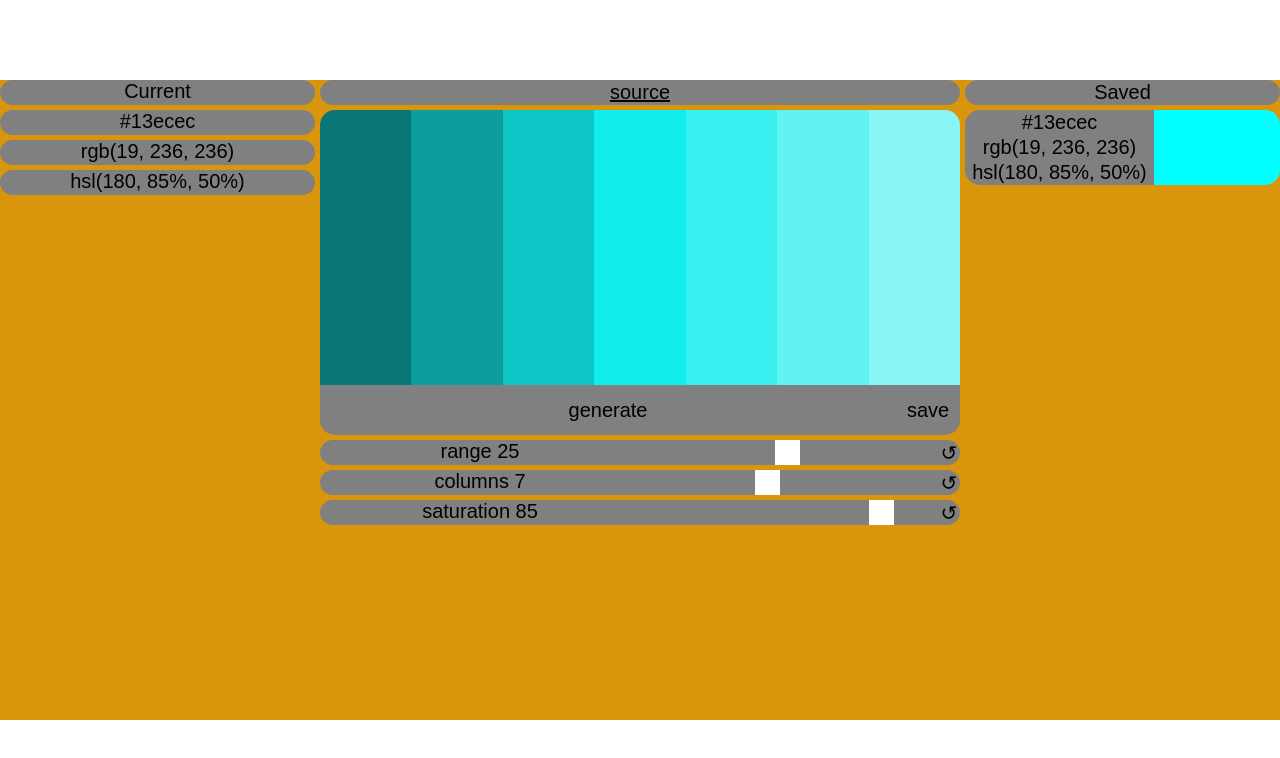
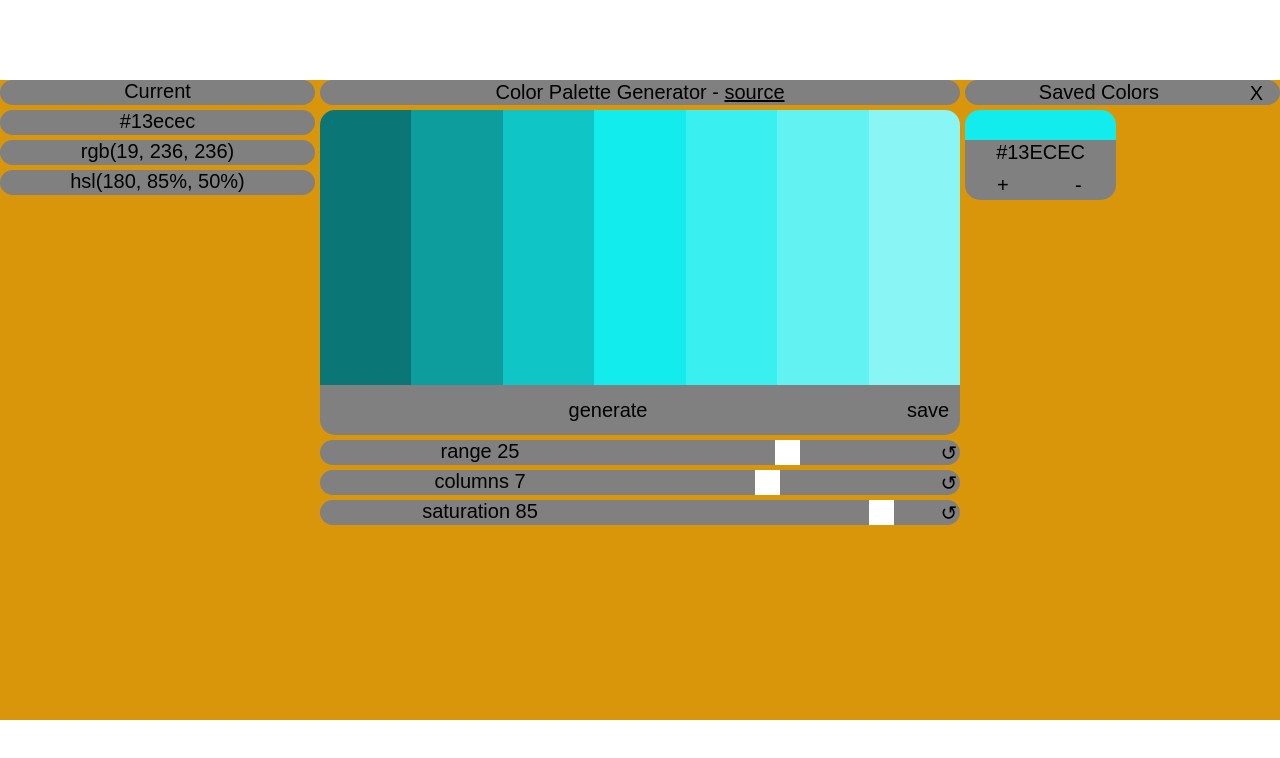
Before and after one commit to basswaver/colorPaletteGenerator, a plain HTML site: page index.html in a window 1280 px wide. Both pictures are taken after a click on the button "save". Drawn offline with Linux system fonts and the light colour scheme.

Commit message:
+ added restore and remove buttons to saved colors + added clear all to saved colors + changed layout of saved colors

```diff
--- a/index.html
+++ b/index.html
@@ -11,7 +11,7 @@
       <div id="hsl" class="interactiveElement fullBorder colorReport"></div>
     </div>
     <div id="center" class="main">
-      <div class="interactiveElement source fullBorder"><a href="http://github.com/basswaver/colorPaletteGenerator">source</a></div>
+      <div class="interactiveElement source fullBorder">Color Palette Generator - <a href="http://github.com/basswaver/colorPaletteGenerator">source</a></div>
       <div id="output" class="topBorder"></div>
       <div id="buttons" class="bottomBorder">
         <button id="generate" class="interactiveElement">generate</button>
@@ -42,12 +42,10 @@
       </div>
     </div>
     <div id="right" class="main">
-      <div id="saved" class="interactiveElement fullBorder">
-        Saved
+      <div id="savedInfo" class="fullBorder">
+        <span id="savedLabel" class="interactiveElement">Saved Colors</span><button id="savedClear" class="interactiveElement">X</span>
       </div>
       <div id="list">
-        <div id="saved0" class="savedColor">
-        </div>
       </div>
     </div>
   </div>
--- a/src/main.css
+++ b/src/main.css
@@ -43,6 +43,7 @@ button {
 /* */
 
 #wrap {
+  overflow-y: hidden;
   height: 80vh;
   background: rgb(218, 150, 10);
   margin: 10vh 0;
@@ -128,9 +129,21 @@ button {
   float: right;
 }
 
-#saved {
+#savedInfo {
   margin: 0 0 5px 5px;
   height: 25px;
+  overflow: hidden;
+}
+
+#savedLabel {
+  float: left;
+  width: 85%;
+}
+
+#savedClear {
+  float: right;
+  line-height: 25px;
+  width: 15%;
 }
 
 #list {
@@ -207,30 +220,34 @@ button {
 
 .colorReport{
   margin-top: 5px;
-  width:
-}
-
-nfo {
-  width: 50%;
-  position: relative;
 }
 
 .savedColor {
+  width: 48%;
+  display: block;
+  margin: 0 2% 2% 0;
+  float: left;
   overflow: auto;
-  margin-bottom: 5px;
-  width: 100%;
 }
 
 .savedInfo {
-  width: 60%;
+  width: 100%;
   overflow: hidden;
   float: left;
 }
 
 .savedInfo * {
   display: block;
-  height: 25px;
+  height: 30px;
   width: 100%;
+}
+
+.buttonRestore {
+  text-align: left;
+}
+
+.buttonRemove {
+  text-align: right;
 }
 
 .typeSpan {
@@ -259,9 +276,9 @@ nfo {
   float: left;
 }
 
-.savedPreview {
+.saveColorview {
   width: 40%;
-  height: 75px;
+  height: 100px;
   float: right;
   background: black;
 }
--- a/src/main.js
+++ b/src/main.js
@@ -16,7 +16,8 @@ function init(){
   document.getElementById("variables").addEventListener("click", updateSliders)
   document.getElementById("output").addEventListener("mousedown", reportColors)
   document.getElementById("variables").addEventListener("mousemove", updateSliders)
-  document.getElementById("save").addEventListener("mousedown", saveColors)
+  document.getElementById("save").addEventListener("mousedown", saveColor)
+  document.getElementById("savedClear").addEventListener("mousedown", clearSavedColors)
   //reset buttons
   document.getElementById("rangeReset").addEventListener("click", resetSliders)
   document.getElementById("columnsReset").addEventListener("click", resetSliders)
@@ -26,8 +27,7 @@ function init(){
   setSliders()
   drawBoxPass()
   reportColors("init")
-  // set slider values
-  setInterval(centerGenerator, 100)
+  setInterval(centerGenerator, 10)
 }
 
 // parsing
@@ -58,7 +58,8 @@ function deparse(color){
   return color
 }
 
-// number generation
+
+// color generating
 
 function generateRange(range, count){
   range=range/count
@@ -68,8 +69,6 @@ function generateRange(range, count){
   }
   return list
 }
-
-// color generating
 
 function dodge(base, range){
   var ret=[]
@@ -176,13 +175,31 @@ function RGBtoHSL(rgb){
 
 // DOM interaction
 
-function saveColors(){
+function restoreColor(loc){
+  var color=document.getElementById(`saved${loc}`).children[0].children[0].style.backgroundColor
+  var color=RGBtoHSL(deparse(color))
+  global_base_hsl=color
+  drawBox(updateColorsHSL(color))
+}
+
+function removeColor(loc){
+  var parent=document.getElementById("list")
+  var rem=document.getElementById(`saved${loc}`)
+  global_saved_colors.splice(loc, 1)
+  parent.removeChild(rem)
+  console.log(rem)
+}
+
+function clearSavedColors(){
+  document.getElementById("list").innerHTML=""
+  global_saved_colors=[]
+}
+
+function saveColor(){
   var base=global_base_hsl
   var baseHSL=parseHSL(global_base_hsl)
   var baseRGB=document.getElementById(`colorNum${(parseInt(document.getElementById("columns").value)+1)/2}`).style.backgroundColor
   var baseHEX=parseHEX(deparse(baseRGB))
-  base[1]=100
-  console.log(global_saved_colors.indexOf(base))
   if(global_saved_colors.indexOf(base)!=-1){
     return
   }
@@ -192,19 +209,18 @@ function saveColors(){
     old=document.getElementById("list").innerHTML
   }
   var l=global_saved_colors.length
-  var template=`
+  var template=`${old}
   <div id="saved${l}" class="savedColor">
-    <div class="savedInfo leftBorder">
-      <span class="infoHEX interactiveElement">${baseHEX}</span>
-      <span class="infoRGB interactiveElement">${baseRGB}</span>
-      <span class="infoHSL interactiveElement">${baseHSL}</span>
+    <div class="savedInfo fullBorder">
+      <span id="savedPreview${l}"></span>
+      <span class="infoHEX interactiveElement">${baseHEX.toUpperCase()}</span>
+      <button id="restore${l}" onClick="restoreColor(${l})" class="buttonRestore interactiveElement">+</button>
+      <button id="remove${l}" onClick="removeColor(${l})" class="buttonRemove interactiveElement">-</button>
     </div>
-    <div class="savedPreview rightBorder"></div>
-  </div>${old}`
+  </div>`
   document.getElementById("list").innerHTML=template
   global_saved_colors.push(base)
-  var loc=document.getElementById(`saved${l}`)
-  loc.children[1].style.backgroundColor=parseHSL(base)
+  document.getElementById(`savedPreview${l}`).style.backgroundColor=parseHSL(base)
 }
 
 function centerGenerator(){
@@ -243,10 +259,9 @@ function updateSliders(loc){
 
 function setSliders(){
   keys=Object.keys(global_slider_defaults)
-  l=keys.length
+  var l=keys.length
   while(l>0){
     v=global_slider_defaults[keys[--l]]
-    console.log(`${keys[l]}Var`)
     document.getElementById(`${keys[l]}`).value=v
     document.getElementById(`${keys[l]}Var`).innerHTML=` ${v}`
   }
@@ -272,6 +287,19 @@ function reportColors(loc){
 
 // data
 
+function inArray(value, array){
+  var l=array.length
+  if(l==0){
+    return false
+  }
+  while(l>0){
+    if(array[--l]===value){
+      return true
+    }
+  }
+  return false
+}
+
 function arrayMin(array){
   var ret=array[0]
   var l=array.length
```
Also changed, not shown: 1 other file.
